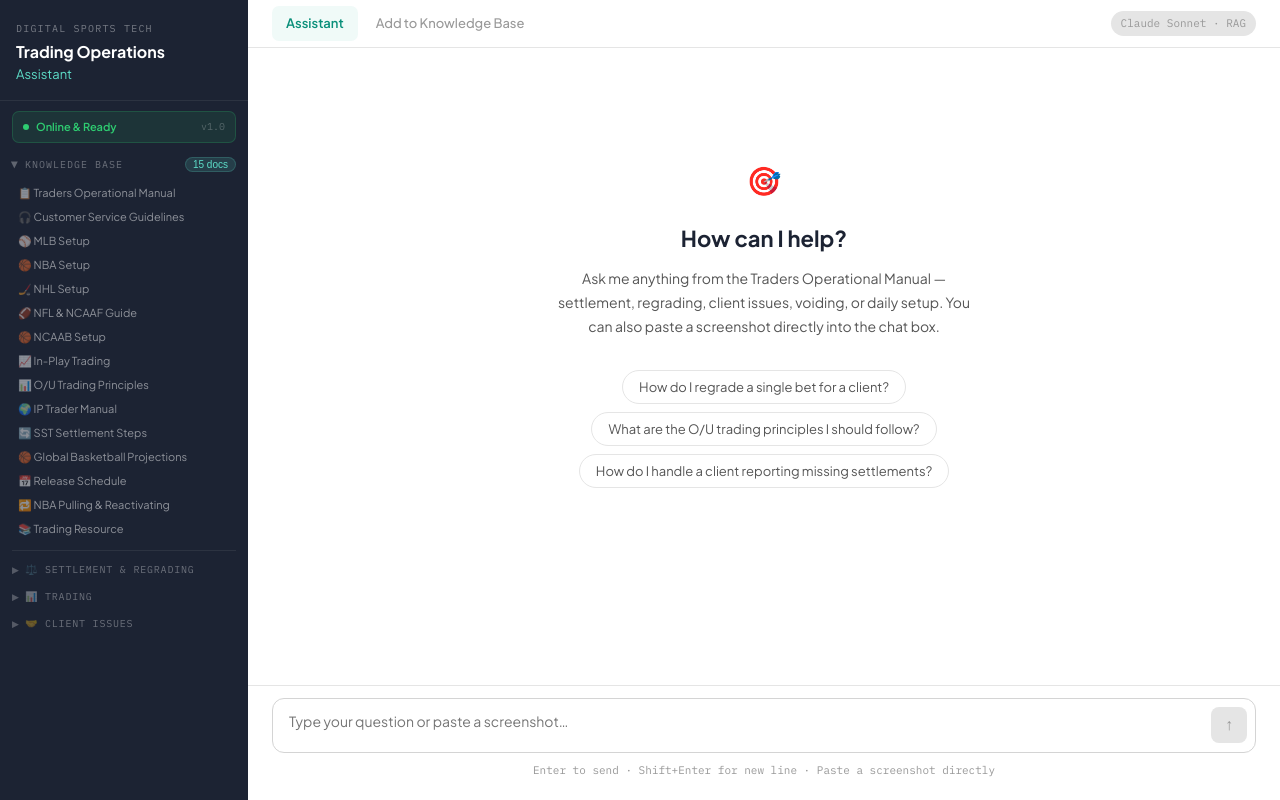
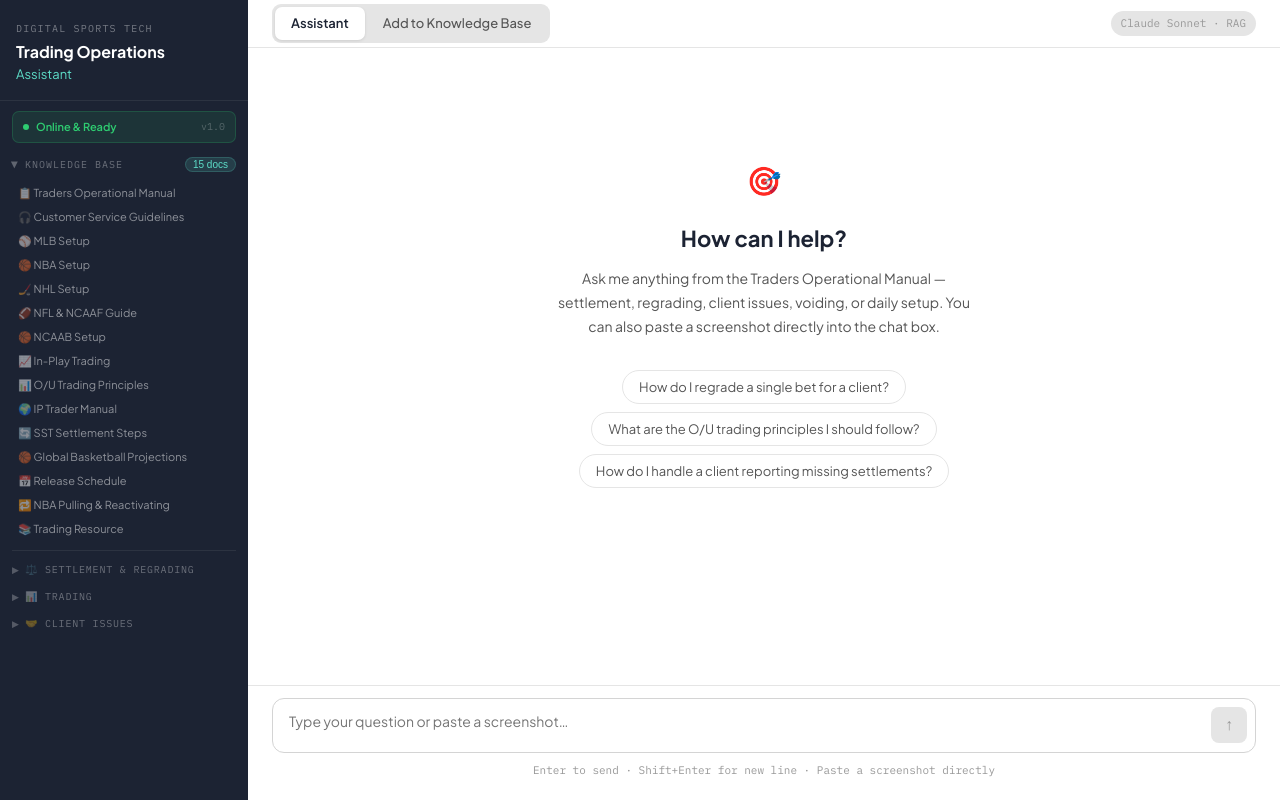
Before and after one commit to jayparadise/trader-questions, a Next.js app: page / in a window 1280 px wide. Built offline with nearby package versions, Linux system fonts and the light colour scheme; a web font is replaced by a local one.

Commit message:
Update page.jsx

```diff
--- a/app/page.jsx
+++ b/app/page.jsx
@@ -243,13 +243,13 @@ export default function ChatPage() {
 
         {/* Top nav with tabs */}
         <div style={{ height:48, borderBottom:'1px solid var(--border)', display:'flex', alignItems:'center', justifyContent:'space-between', padding:'0 24px', flexShrink:0 }}>
-          <div style={{ display:'flex', alignItems:'center', gap:4 }}>
-            <div style={{ padding:'6px 14px', borderRadius:7, fontSize:13, fontWeight:600, background:'var(--teal-light)', color:'var(--teal)' }}>
+          <div style={{ display:'flex', alignItems:'center', gap:2, background:'var(--border)', borderRadius:9, padding:3 }}>
+            <div style={{ padding:'5px 16px', borderRadius:7, fontSize:13, fontWeight:600, background:'#fff', color:'var(--navy)', boxShadow:'0 1px 3px rgba(0,0,0,0.1)' }}>
               Assistant
             </div>
-            <a href="/submit" style={{ padding:'6px 14px', borderRadius:7, fontSize:13, fontWeight:500, color:'var(--text-3)', textDecoration:'none', transition:'all 0.15s' }}
-              onMouseEnter={e=>{e.currentTarget.style.background='var(--border)';e.currentTarget.style.color='var(--text-1)'}}
-              onMouseLeave={e=>{e.currentTarget.style.background='transparent';e.currentTarget.style.color='var(--text-3)'}}>
+            <a href="/submit" style={{ padding:'5px 16px', borderRadius:7, fontSize:13, fontWeight:500, color:'var(--text-2)', textDecoration:'none', transition:'all 0.15s' }}
+              onMouseEnter={e=>{e.currentTarget.style.color='var(--navy)'}}
+              onMouseLeave={e=>{e.currentTarget.style.color='var(--text-2)'}}>
               Add to Knowledge Base
             </a>
           </div>
```
